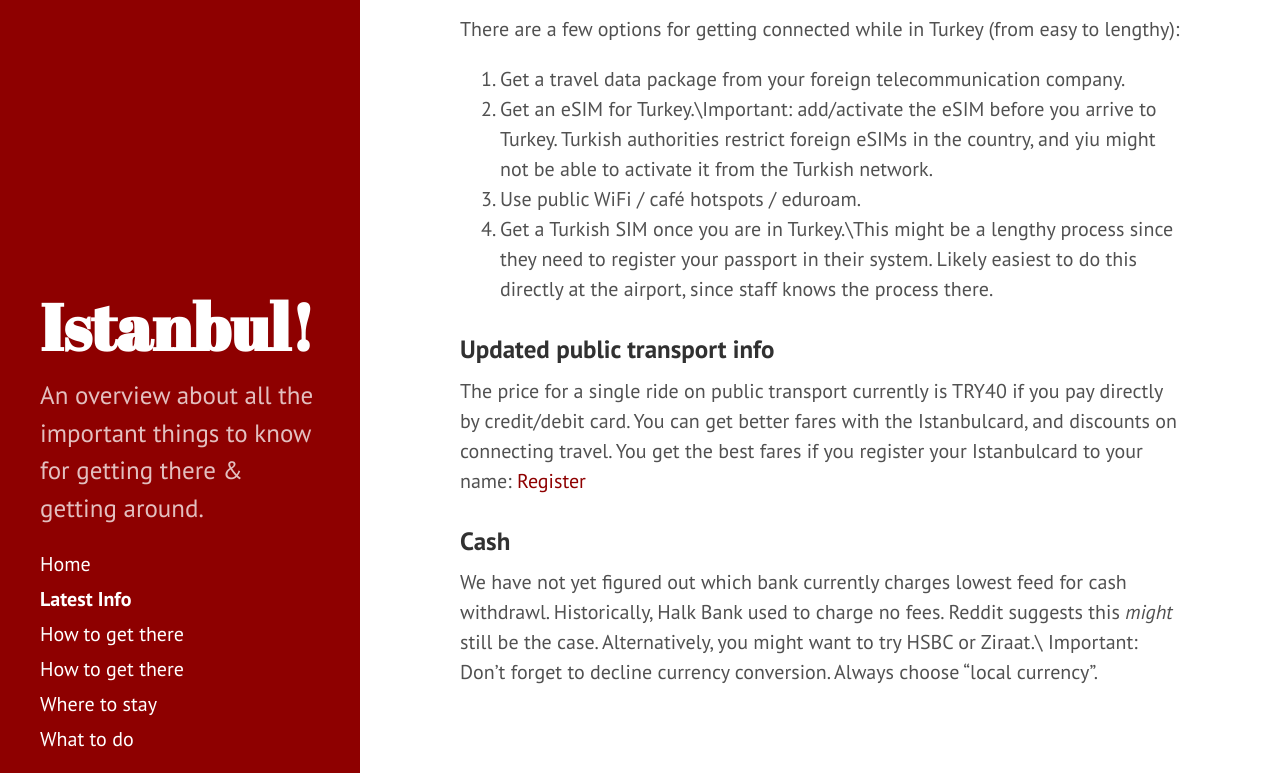
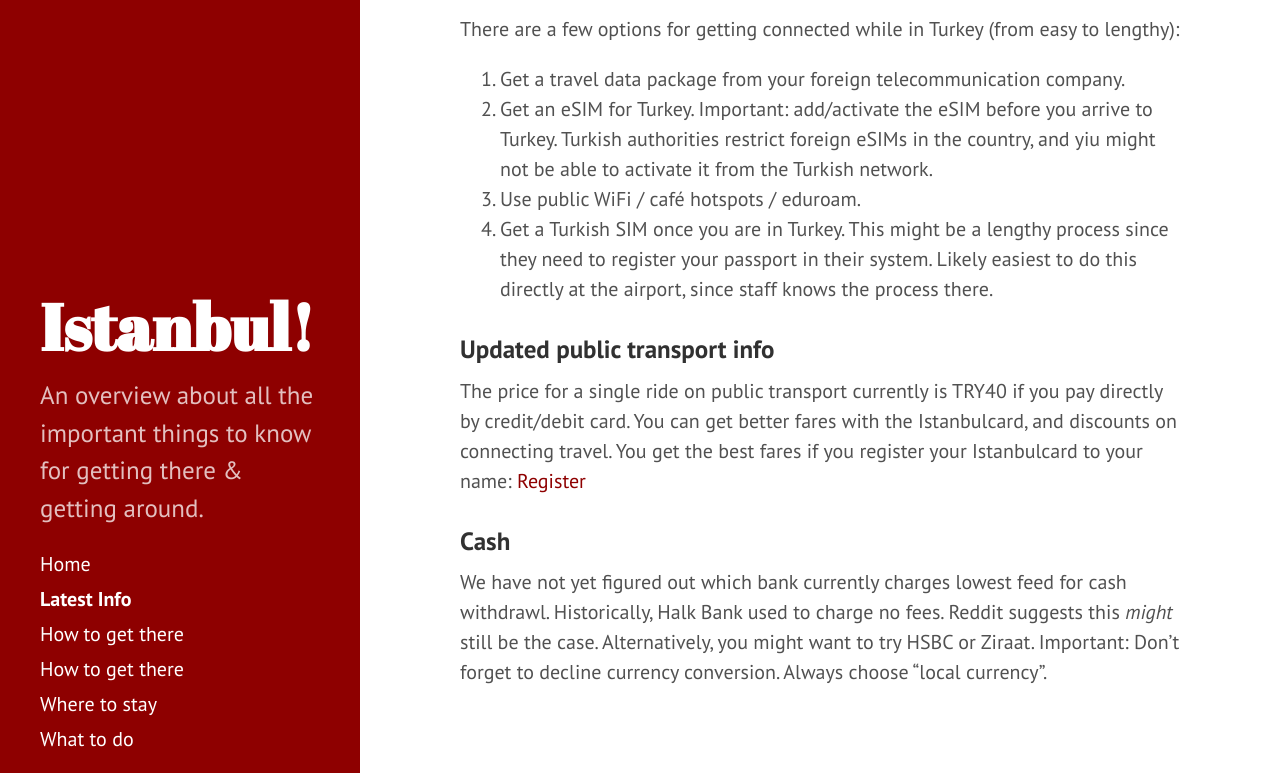
Before and after one commit to ykcelebrations/ykcelebrations.github.io, a Jekyll site: the page built from 00_usefulinfo.md, in a window 1280 px wide and 1074 px high. Shown: the part 227-1000 px from the top of the window. Built offline with Jekyll 4.4.1, drawn with Linux system fonts in a browser that asks for light colours; some of the changed lines change nothing that is shown.

Commit message:
formatting

```diff
--- a/00_usefulinfo.md
+++ b/00_usefulinfo.md
@@ -8,9 +8,11 @@ Here some extra info for your stay.
 ### Mobile Internet
 There are a few options for getting connected while in Turkey (from easy to lengthy):
 1. Get a travel data package from your foreign telecommunication company.
-2. Get an eSIM for Turkey.\\Important: add/activate the eSIM before you arrive to Turkey. Turkish authorities restrict foreign eSIMs in the country, and yiu might not be able to activate it from the Turkish network.
+2. Get an eSIM for Turkey.
+Important: add/activate the eSIM before you arrive to Turkey. Turkish authorities restrict foreign eSIMs in the country, and yiu might not be able to activate it from the Turkish network.
 3. Use public WiFi / café hotspots / eduroam.
-4. Get a Turkish SIM once you are in Turkey.\\This might be a lengthy process since they need to register your passport in their system. Likely easiest to do this directly at the airport, since staff knows the process there.
+4. Get a Turkish SIM once you are in Turkey.
+This might be a lengthy process since they need to register your passport in their system. Likely easiest to do this directly at the airport, since staff knows the process there.
 
 
 ### Updated public transport info
@@ -18,4 +20,4 @@ The price for a single ride on public transport currently is TRY40 if you pay di
 
 
 ### Cash
-We have not yet figured out which bank currently charges lowest feed for cash withdrawl. Historically, Halk Bank used to charge no fees. Reddit suggests this _might_ still be the case. Alternatively, you might want to try HSBC or Ziraat.\\ Important: Don't forget to decline currency conversion. Always choose "local currency".
+We have not yet figured out which bank currently charges lowest feed for cash withdrawl. Historically, Halk Bank used to charge no fees. Reddit suggests this _might_ still be the case. Alternatively, you might want to try HSBC or Ziraat. Important: Don't forget to decline currency conversion. Always choose "local currency".
```
